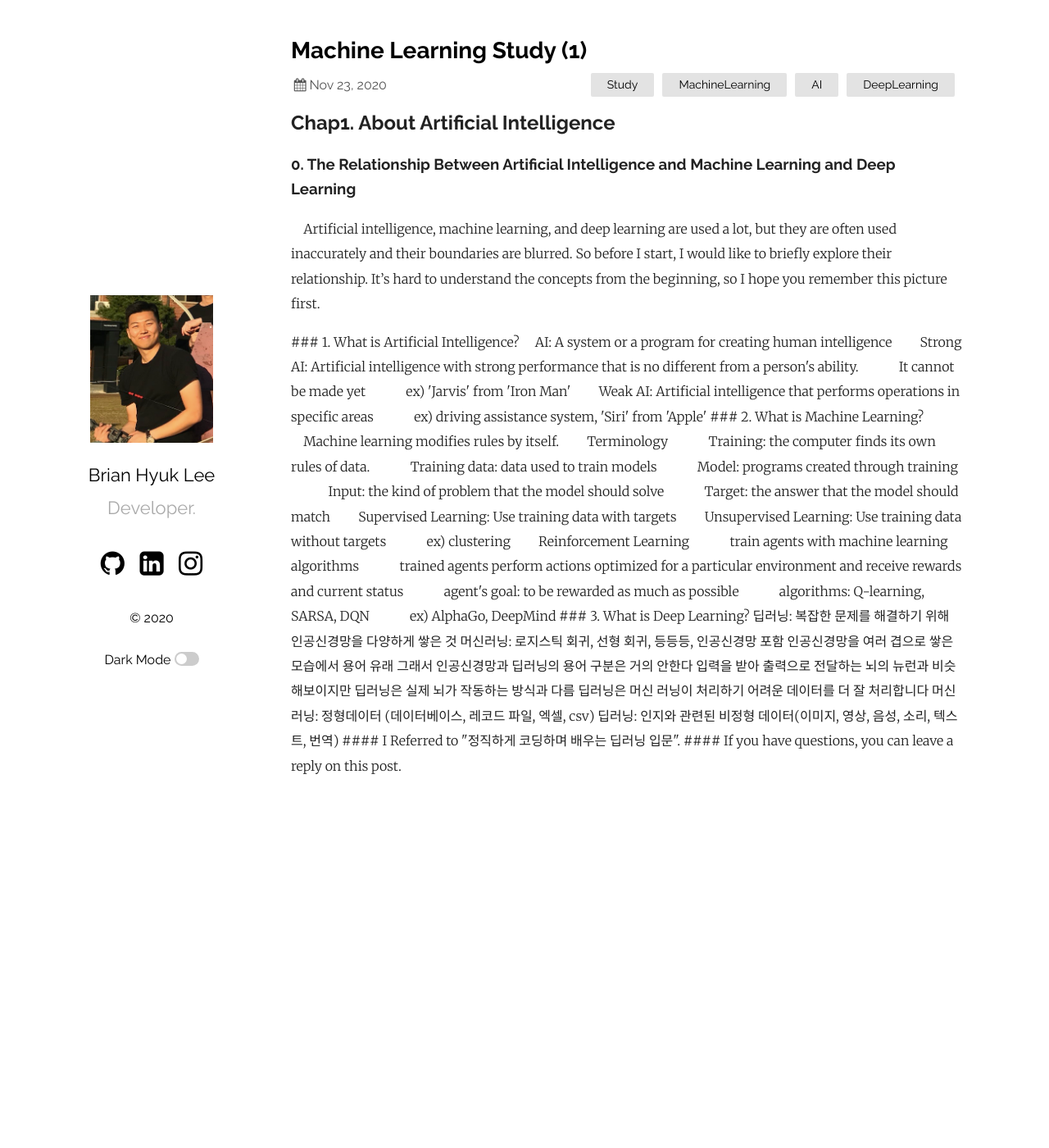
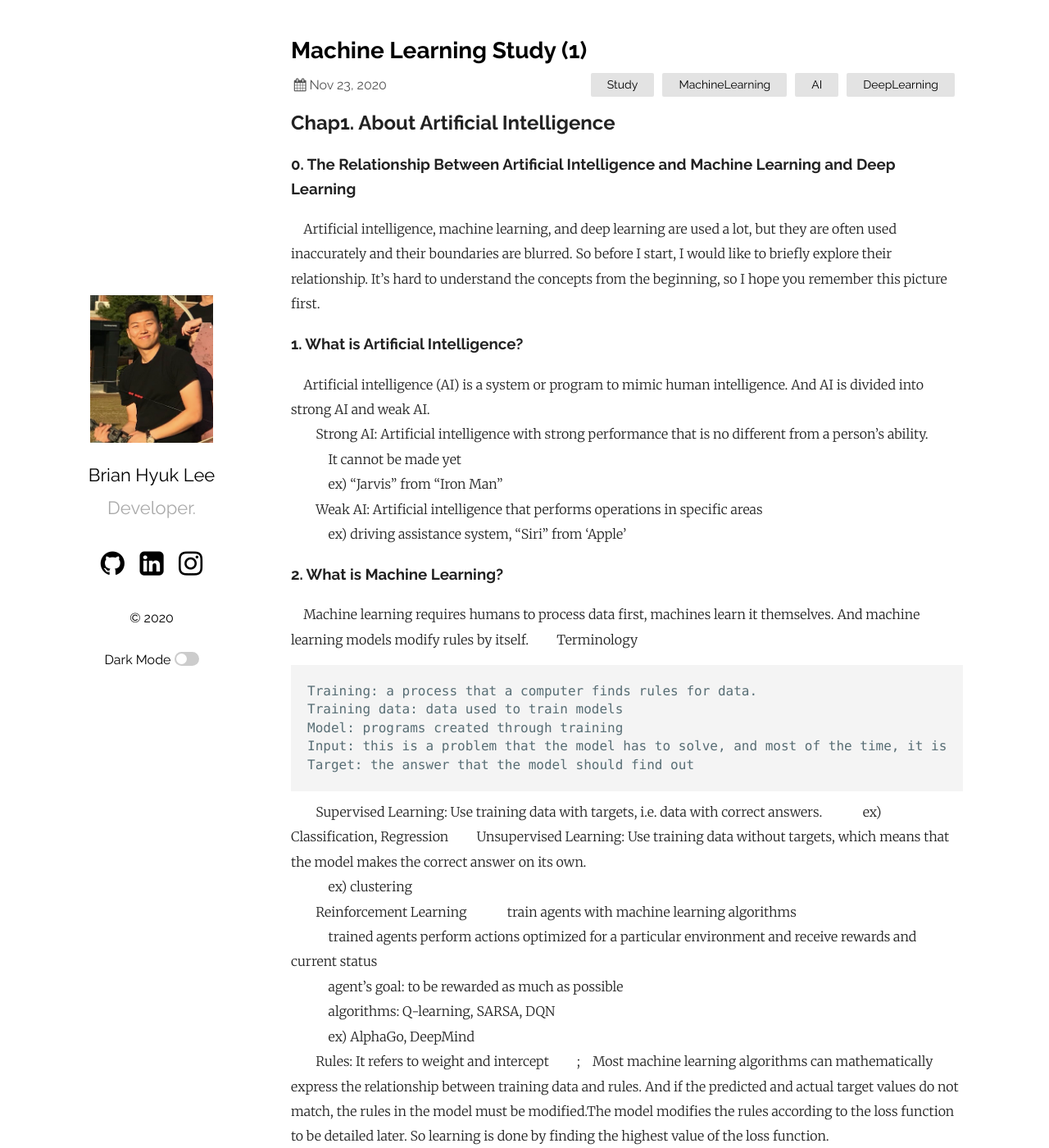
Before and after one commit to dlgur1994/dlgur1994.github.io, a Jekyll site: the page built from _posts/2020-11-23-Study-Machine-Learning-(1).md, in a window 1280 px wide and 1400 px high. Shown: the whole window at 82% size. Built offline with Jekyll 4.4.1, drawn with Linux system fonts in a browser that asks for light colours; our own code applies the rules of GitHub Pages for plain Markdown files; some of the changed text lies outside the part shown.

Commit message:
ml(1) ing 20/12/02

````diff
--- a/_posts/2020-11-23-Study-Machine-Learning-(1).md
+++ b/_posts/2020-11-23-Study-Machine-Learning-(1).md
@@ -7,26 +7,28 @@ categories: Study MachineLearning AI DeepLearning
 ## Chap1. About Artificial Intelligence
 ### 0. The Relationship Between Artificial Intelligence and Machine Learning and Deep Learning
 &nbsp;&nbsp;&nbsp;&nbsp;Artificial intelligence, machine learning, and deep learning are used a lot, but they are often used inaccurately and their boundaries are blurred. So before I start, I would like to briefly explore their relationship. It's hard to understand the concepts from the beginning, so I hope you remember this picture first.
-<pic>
 
 ### 1. What is Artificial Intelligence?
-&nbsp;&nbsp;&nbsp;&nbsp;AI: A system or a program for creating human intelligence
+&nbsp;&nbsp;&nbsp;&nbsp;Artificial intelligence (AI) is a system or program to mimic human intelligence. And AI is divided into strong AI and weak AI.
 &nbsp;&nbsp;&nbsp;&nbsp;&nbsp;&nbsp;&nbsp;&nbsp;Strong AI: Artificial intelligence with strong performance that is no different from a person's ability.
 &nbsp;&nbsp;&nbsp;&nbsp;&nbsp;&nbsp;&nbsp;&nbsp;&nbsp;&nbsp;&nbsp;&nbsp;It cannot be made yet
-&nbsp;&nbsp;&nbsp;&nbsp;&nbsp;&nbsp;&nbsp;&nbsp;&nbsp;&nbsp;&nbsp;&nbsp;ex) 'Jarvis' from 'Iron Man'
+&nbsp;&nbsp;&nbsp;&nbsp;&nbsp;&nbsp;&nbsp;&nbsp;&nbsp;&nbsp;&nbsp;&nbsp;ex) "Jarvis" from "Iron Man"
 &nbsp;&nbsp;&nbsp;&nbsp;&nbsp;&nbsp;&nbsp;&nbsp;Weak AI: Artificial intelligence that performs operations in specific areas
-&nbsp;&nbsp;&nbsp;&nbsp;&nbsp;&nbsp;&nbsp;&nbsp;&nbsp;&nbsp;&nbsp;&nbsp;ex) driving assistance system, 'Siri' from 'Apple'
+&nbsp;&nbsp;&nbsp;&nbsp;&nbsp;&nbsp;&nbsp;&nbsp;&nbsp;&nbsp;&nbsp;&nbsp;ex) driving assistance system, "Siri" from 'Apple'
 
 ### 2. What is Machine Learning?
-&nbsp;&nbsp;&nbsp;&nbsp;Machine learning modifies rules by itself.
+&nbsp;&nbsp;&nbsp;&nbsp;Machine learning requires humans to process data first, machines learn it themselves. And machine learning models modify rules by itself.
 &nbsp;&nbsp;&nbsp;&nbsp;&nbsp;&nbsp;&nbsp;&nbsp;Terminology
-&nbsp;&nbsp;&nbsp;&nbsp;&nbsp;&nbsp;&nbsp;&nbsp;&nbsp;&nbsp;&nbsp;&nbsp;Training: the computer finds its own rules of data.
-&nbsp;&nbsp;&nbsp;&nbsp;&nbsp;&nbsp;&nbsp;&nbsp;&nbsp;&nbsp;&nbsp;&nbsp;Training data: data used to train models
-&nbsp;&nbsp;&nbsp;&nbsp;&nbsp;&nbsp;&nbsp;&nbsp;&nbsp;&nbsp;&nbsp;&nbsp;Model: programs created through training
-&nbsp;&nbsp;&nbsp;&nbsp;&nbsp;&nbsp;&nbsp;&nbsp;&nbsp;&nbsp;&nbsp;&nbsp;Input: the kind of problem that the model should solve
-&nbsp;&nbsp;&nbsp;&nbsp;&nbsp;&nbsp;&nbsp;&nbsp;&nbsp;&nbsp;&nbsp;&nbsp;Target: the answer that the model should match
-&nbsp;&nbsp;&nbsp;&nbsp;&nbsp;&nbsp;&nbsp;&nbsp;Supervised Learning: Use training data with targets
-&nbsp;&nbsp;&nbsp;&nbsp;&nbsp;&nbsp;&nbsp;&nbsp;Unsupervised Learning: Use training data without targets
+```
+Training: a process that a computer finds rules for data.
+Training data: data used to train models
+Model: programs created through training
+Input: this is a problem that the model has to solve, and most of the time, it is data.
+Target: the answer that the model should find out
+```
+&nbsp;&nbsp;&nbsp;&nbsp;&nbsp;&nbsp;&nbsp;&nbsp;Supervised Learning: Use training data with targets, i.e. data with correct answers.
+&nbsp;&nbsp;&nbsp;&nbsp;&nbsp;&nbsp;&nbsp;&nbsp;&nbsp;&nbsp;&nbsp;&nbsp;ex) Classification, Regression
+&nbsp;&nbsp;&nbsp;&nbsp;&nbsp;&nbsp;&nbsp;&nbsp;Unsupervised Learning: Use training data without targets, which means that the model makes the correct answer on its own.
 &nbsp;&nbsp;&nbsp;&nbsp;&nbsp;&nbsp;&nbsp;&nbsp;&nbsp;&nbsp;&nbsp;&nbsp;ex) clustering
 &nbsp;&nbsp;&nbsp;&nbsp;&nbsp;&nbsp;&nbsp;&nbsp;Reinforcement Learning
 &nbsp;&nbsp;&nbsp;&nbsp;&nbsp;&nbsp;&nbsp;&nbsp;&nbsp;&nbsp;&nbsp;&nbsp;train agents with machine learning algorithms
@@ -34,16 +36,22 @@ categories: Study MachineLearning AI DeepLearning
 &nbsp;&nbsp;&nbsp;&nbsp;&nbsp;&nbsp;&nbsp;&nbsp;&nbsp;&nbsp;&nbsp;&nbsp;agent's goal: to be rewarded as much as possible
 &nbsp;&nbsp;&nbsp;&nbsp;&nbsp;&nbsp;&nbsp;&nbsp;&nbsp;&nbsp;&nbsp;&nbsp;algorithms: Q-learning, SARSA, DQN
 &nbsp;&nbsp;&nbsp;&nbsp;&nbsp;&nbsp;&nbsp;&nbsp;&nbsp;&nbsp;&nbsp;&nbsp;ex) AlphaGo, DeepMind
+&nbsp;&nbsp;&nbsp;&nbsp;&nbsp;&nbsp;&nbsp;&nbsp;Rules: It refers to weight and intercept
+&nbsp;&nbsp;&nbsp;&nbsp;&nbsp;&nbsp;&nbsp;&nbsp;;&nbsp;&nbsp;&nbsp;&nbsp;Most machine learning algorithms can mathematically express the relationship between training data and rules. And if the predicted and actual target values do not match, the rules in the model must be modified.The model modifies the rules according to the loss function to be detailed later. So learning is done by finding the highest value of the loss function.
+```
+ex) 1.5x + 0.1 = y
+x: input
+y: target
+1.5: weight
+0.1: intercept
+(weight and intercept are model parameters)
+```
 
 ### 3. What is Deep Learning?
-딥러닝: 복잡한 문제를 해결하기 위해 인공신경망을 다양하게 쌓은 것
-머신러닝: 로지스틱 회귀, 선형 회귀, 등등등, 인공신경망 포함
-인공신경망을 여러 겹으로 쌓은 모습에서 용어 유래
-그래서 인공신경망과 딥러닝의 용어 구분은 거의 안한다
-입력을 받아 출력으로 전달하는 뇌의 뉴런과 비슷해보이지만 딥러닝은 실제 뇌가 작동하는 방식과 다름
-딥러닝은 머신 러닝이 처리하기 어려운 데이터를 더 잘 처리합니다
-머신러닝: 정형데이터 (데이터베이스, 레코드 파일, 엑셀, csv)
-딥러닝: 인지와 관련된 비정형 데이터(이미지, 영상, 음성, 소리, 텍스트, 번역)
+&nbsp;&nbsp;&nbsp;&nbsp;&nbsp;&nbsp;&nbsp;&nbsp;Deep learning
+&nbsp;&nbsp;&nbsp;&nbsp;&nbsp;&nbsp;&nbsp;&nbsp;&nbsp;&nbsp;&nbsp;&nbsp;Deep learning is an artificial neural network to solve complex problems without data processing by humans. The term Deep Learning derives from the appearance of multiple layers of artificial neural networks. It is called mixed with artificial neural network and deep learning, but hardly distinguishes terms. Deep learning looks like a neuron in the brain that receives input and transmits it to the output, but deep learning is different from how the actual brain works. And deep learning handles data that is difficult for machine learning to process better.
+&nbsp;&nbsp;&nbsp;&nbsp;&nbsp;&nbsp;&nbsp;&nbsp;&nbsp;&nbsp;&nbsp;&nbsp;Machine learning: More suitable for structured data such as database, record file, Excel, and csv.
+&nbsp;&nbsp;&nbsp;&nbsp;&nbsp;&nbsp;&nbsp;&nbsp;&nbsp;&nbsp;&nbsp;&nbsp;Deep Learning: More suitable for unstructured data related to recognition, such as images, images, voices, sounds, text, translations, etc.
 
-#### I Referred to "정직하게 코딩하며 배우는 딥러닝 입문".
+#### Referred to "정직하게 코딩하며 배우는 딥러닝 입문".
 #### If you have questions, you can leave a reply on this post.
````
